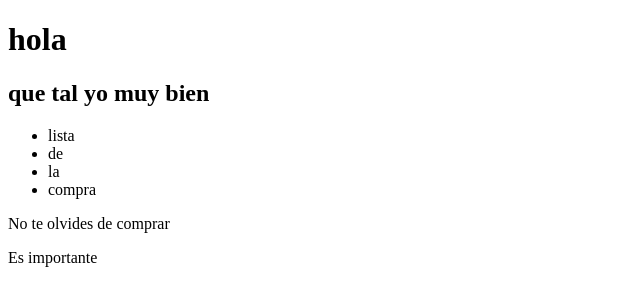
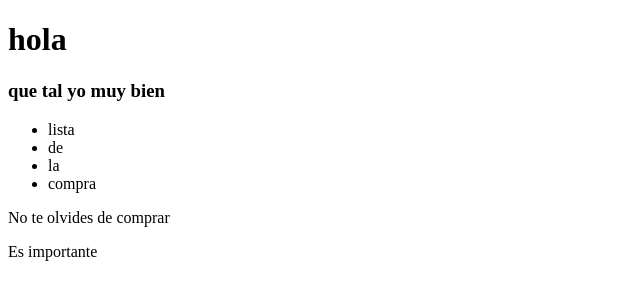
Before and after one commit to juanpfuentes/ejemplo-github, a plain HTML site: page index.html in a window 1280 px wide. Shown: the whole page, without its empty margins (0-640 px from the left). Drawn offline with Linux system fonts and the light colour scheme.

Commit message:
Update index.html

```diff
--- a/index.html
+++ b/index.html
@@ -10,7 +10,7 @@
 
 <body>
 	<h1>hola</h1>
-	<h2>que tal yo muy bien</h2>
+	<h3>que tal yo muy bien</h3>
 	<ul>
 		<li>lista</li>
 		<li>de</li>
```
